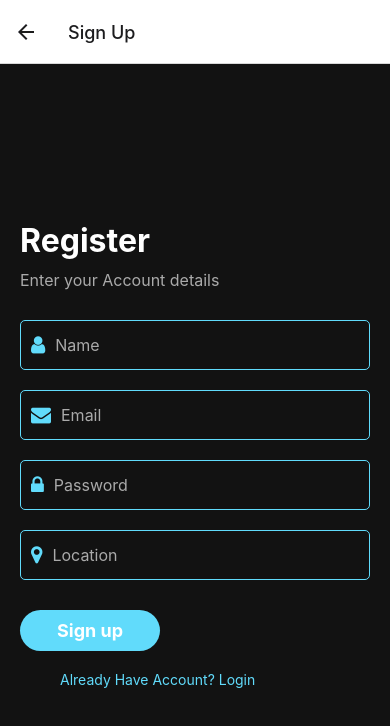
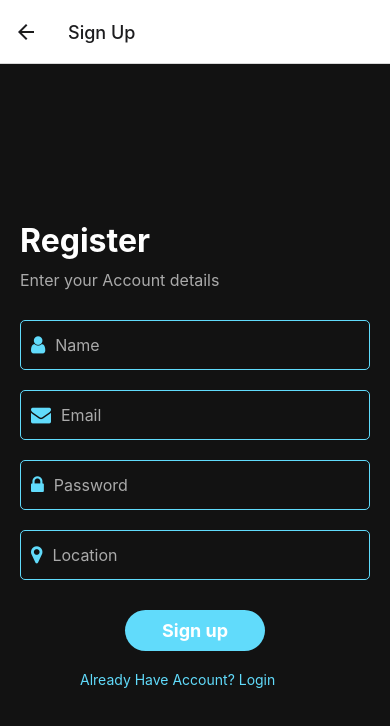
Before and after one commit to kawthar-shameseldeen/Space-Journey-Front, a React Native app in the folder space-journey-mobile/: screen /Signup in a window 390 px wide. Shown: the top 726 px of the page. Built offline with nearby package versions, Linux system fonts and the light colour scheme.

Commit message:
changed styles

```diff
--- a/space-journey-mobile/screens/signup.jsx
+++ b/space-journey-mobile/screens/signup.jsx
@@ -62,9 +62,11 @@ const SignupScreen = ({ navigation }) => {
         />
       </View>
 
-      <TouchableOpacity style={styles.signupButton} onPress={handleSignup}>
+     <View style={styles.SignupbuttonContainer}>
+     <TouchableOpacity style={styles.signupButton} onPress={handleSignup}>
         <Text style={styles.signupButtonText}>Sign up</Text>
       </TouchableOpacity>
+     </View>
 
       <TouchableOpacity onPress={() => navigation.navigate('Login')}>
         <Text style={styles.loginText}>Already Have Account? Login</Text>
@@ -108,6 +110,11 @@ const styles = StyleSheet.create({
     paddingLeft: 10,
     fontSize: 16,
   },
+  SignupbuttonContainer:{
+    display: "flex",
+    alignItems: "center",
+    justifyContent: "center",
+  },
   signupButton: {
     backgroundColor: '#61dbfb',
     borderRadius: 60,
@@ -125,7 +132,7 @@ const styles = StyleSheet.create({
   loginText: {
     color: '#61dbfb',
     marginTop: 20,
-    paddingLeft: 40,
+    paddingLeft: 60,
   },
 });
 
```
